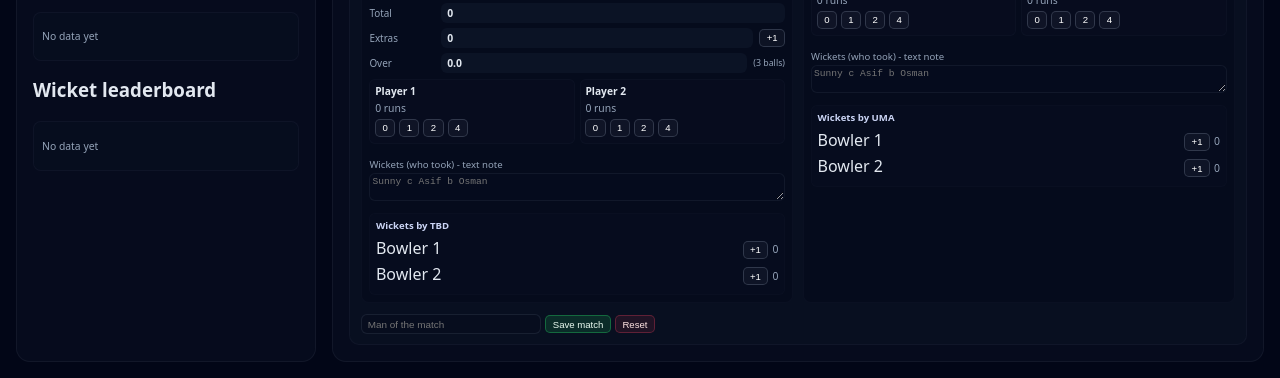
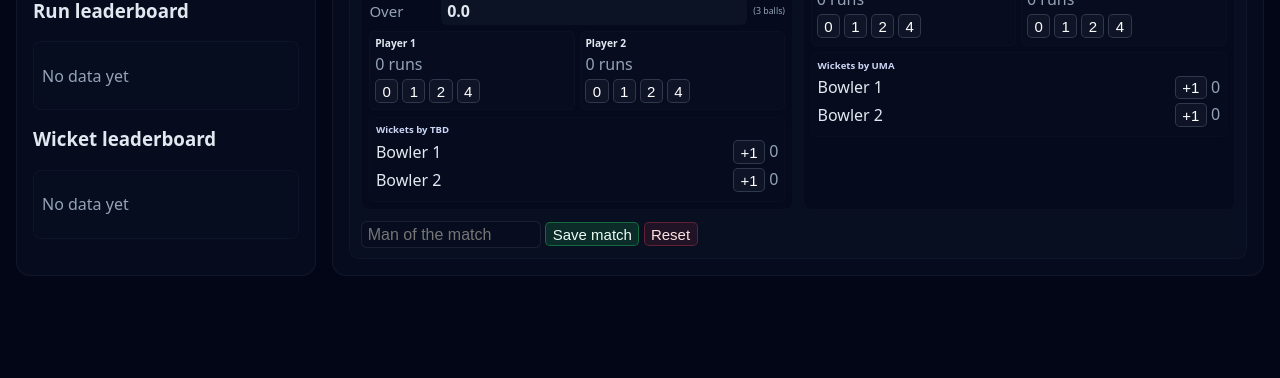
Before and after one commit to v1rus609/tgl-fixtures, a plain HTML site: page index.html in a window 1280 px wide. Shown: the part 953-1331 px from the top of the page. After the commit the page ends 1245 px from the top, so only its background shows below. Drawn offline with Linux system fonts and the light colour scheme.

Commit message:
Add files via upload

```diff
--- a/fixtures.css
+++ b/fixtures.css
@@ -118,16 +118,16 @@ main {
   margin-bottom: .3rem;
 }
 .score-row label {
-  font-size: .62rem;
+    font-size: 15px;
     color: var(--muted);
     min-width: 65px;
 }
 .score-badge {
-  background: rgba(15,23,42,.7);
+    background: rgba(15, 23, 42, .7);
     border-radius: 6px;
     padding: .2rem .4rem;
     font-weight: 600;
-  font-size: .65rem;
+    font-size: 16px;
     flex: 1;
 }
 .mini-btn {
@@ -135,7 +135,7 @@ main {
     background: rgba(226, 232, 240, .04);
     border: 1px solid rgba(148, 163, 184, .25);
     border-radius: 5px;
-  font-size: .6rem;
+    font-size: 15px;
     padding: .15rem .4rem;
     cursor: pointer;
 }
@@ -172,7 +172,10 @@ th, td {
   padding: .3rem .35rem;
 }
 th { color: #cbd5f5; text-align: left; }
-.muted { color: var(--muted); font-size: .65rem; }
+.muted {
+    color: var(--muted);
+    font-size: 16px;
+}
 
 .leaderboard {
   background: rgba(15,23,42,.18);
@@ -196,11 +199,11 @@ th { color: #cbd5f5; text-align: left; }
 .mom-input {
     margin-top: .25rem;
     width: 180px;
-  background: rgba(2,6,23,.08);
-  border: 1px solid rgba(148,163,184,.12);
+    background: rgba(2, 6, 23, .08);
+    border: 1px solid rgba(148, 163, 184, .12);
     border-radius: 6px;
     padding: .22rem .35rem;
-  font-size: .62rem;
+    font-size: 16px;
     color: #e2e8f0;
 }
 .bowling-wrap {
--- a/fixtures.js
+++ b/fixtures.js
@@ -294,7 +294,7 @@ function createInningsPanel(matchId, team, allocation, opponentTeam, opponentAll
   // make a logo snippet that supports png
   function miniLogoHTML(t) {
     if (t.logoUrl) {
-      return '<span class="logo" style="margin-right:.35rem;"><img src="'+t.logoUrl+'" alt="'+t.name+'" style="width:25%;height:100%;object-fit:cover;" /></span>'
+      return '<span class="logo" style="margin-right:.35rem;"><img src="'+t.logoUrl+'" alt="'+t.name+'" style="width:15%;height:100%;object-fit:cover;" /></span>'
     }
     return '<span class="logo" style="background:'+t.color+';margin-right:.35rem;">'+t.logoText+'</span>'
   }
@@ -341,10 +341,6 @@ function createInningsPanel(matchId, team, allocation, opponentTeam, opponentAll
           '<button class="mini-btn" data-role="add-run" data-match="'+matchId+'" data-team="'+team.id+'" data-player="p2" data-runs="4">4</button>' +
         '</div>' +
       '</div>' +
-    '</div>' +
-    '<div style="margin-top:.45rem;">' +
-      '<label class="muted" style="font-size:.6rem;">Wickets (who took) - text note</label>' +
-      '<textarea data-role="wickets" data-match="'+matchId+'" data-team="'+team.id+'" placeholder="Sunny c Asif b Osman"></textarea>' +
     '</div>' +
     '<div class="bowling-wrap">' +
       '<h6>Wickets by '+oppName+'</h6>' +
@@ -795,8 +791,8 @@ function createKnockoutFixtureCard(matchId, teamAId, teamBId) {
   btm.innerHTML =
     '<div class="result-line" id="result-'+matchId+'"></div>' +
     '<input class="mom-input" id="mom-'+matchId+'" placeholder="Man of the match" /> ' +
-    '<button class="mini-btn" data-role="finish" data-match="'+matchId+'" style="background:rgba(34,197,94,.16);border:1px solid rgba(34,197,94,.4);color:#ecfdf3;">Save match</button> ' +
-    '<button class="mini-btn" data-role="reset" data-match="'+matchId+'" style="background:rgba(244,63,94,.1);border:1px solid rgba(244,63,94,.3);color:#fee2e2;">Reset</button>';
+    '<button class="mini-btn" data-role="finish" data-match="'+matchId+'" style="font-size: 15px;background:rgba(34,197,94,.16);border:1px solid rgba(34,197,94,.4);color:#ecfdf3;">Save match</button> ' +
+    '<button class="mini-btn" data-role="reset" data-match="'+matchId+'" style="background:rgba(244,63,94,.1);border:1px solid rgba(244,63,94,.3);font-size:15px;color:#fee2e2;">Reset</button>';
 
   card.appendChild(head);
   card.appendChild(wrap);
```
Lines whose indentation alone changed are shown as unchanged.
